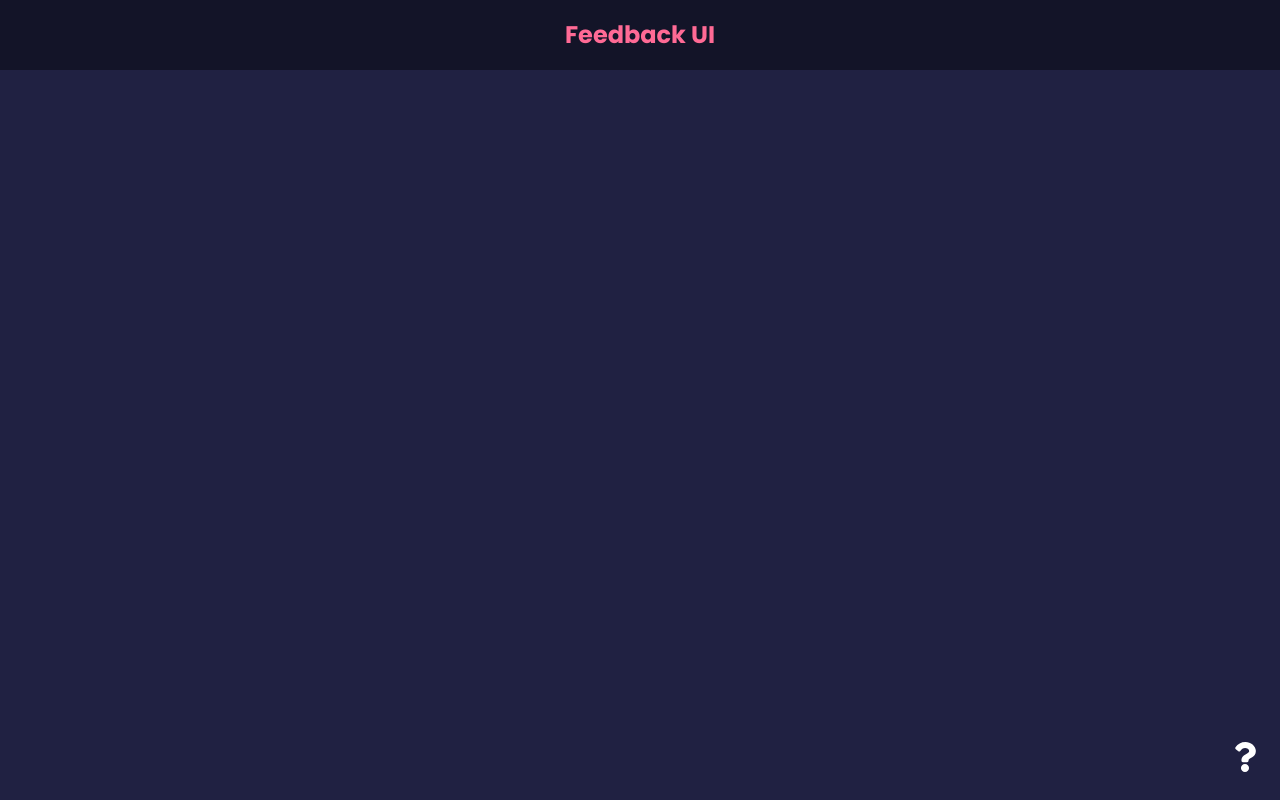
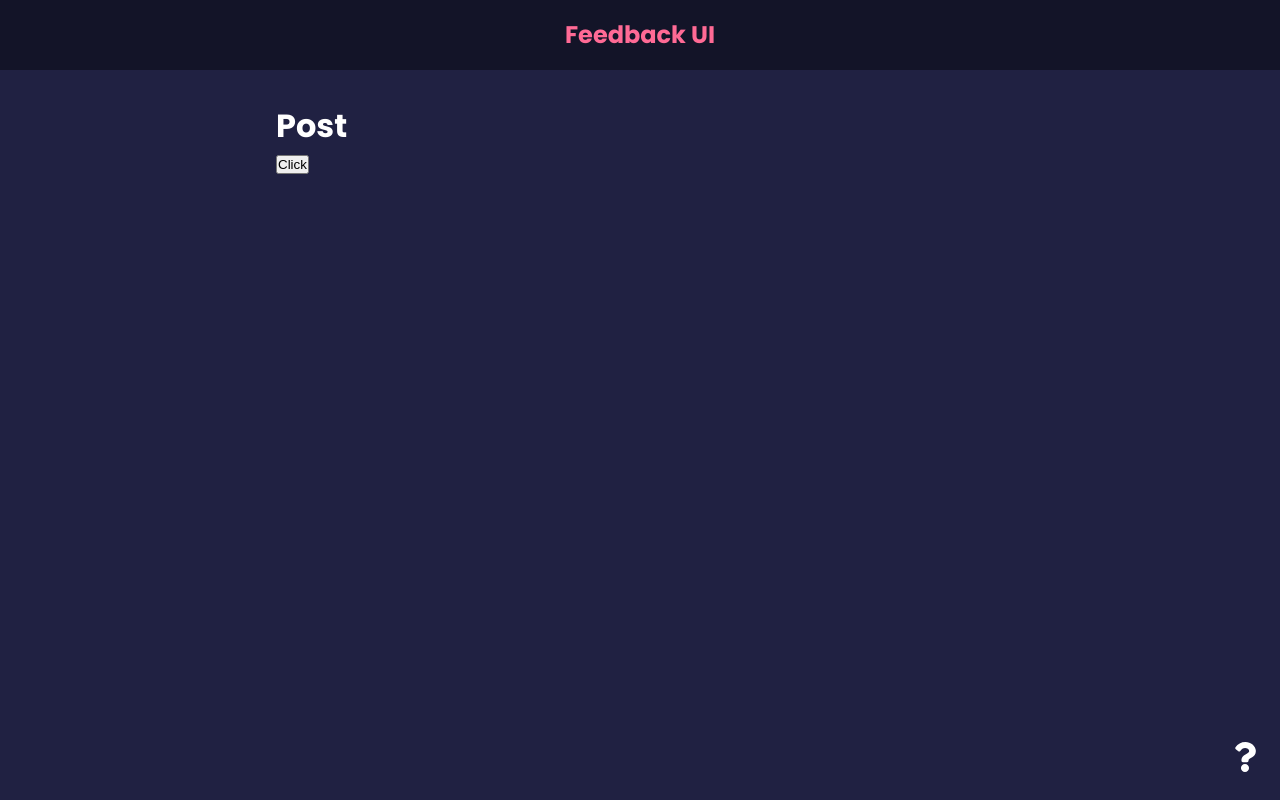
Before and after one commit to ellemcd/react-feedback-app, a React (Create React App) app: page /post in a window 1280 px wide. Before the commit this address had no page. Built offline with nearby package versions, Linux system fonts and the light colour scheme.

Commit message:
Adding redirects

```diff
--- a/src/App.js
+++ b/src/App.js
@@ -7,6 +7,7 @@
 import FeedbackStats from './components/FeedbackStats';
 import FeedbackForm from './components/FeedbackForm';
 import AboutPage from './pages/AboutPage';
+import Post from './pages/Post';
 import AboutIconLink from './components/AboutIconLink';
 
 function App() {
@@ -44,6 +45,8 @@
 					></Route>
 
 					<Route path='/about' element={<AboutPage />} />
+					<Route path='/post' element={<Post />} />
+
 				</Routes>
 			</div>
 
--- /dev/null
+++ b/src/pages/Post.jsx
@@ -0,0 +1,27 @@
+import {Navigate, useNavigate} from 'react-router-dom'
+
+function Post() {
+
+	const status = 200
+	const navigate = useNavigate()
+
+
+	// Redirect
+	const onClick = () => {
+		console.log('Hello');
+		navigate('/about')
+	}
+
+	if(status === 404){
+		return <Navigate to='/notfound' />
+	}
+
+	return (
+		<div>
+			<h1>Post</h1>
+			<button onClick={onClick}>Click</button>
+		</div>
+	)
+}
+
+export default Post
```
